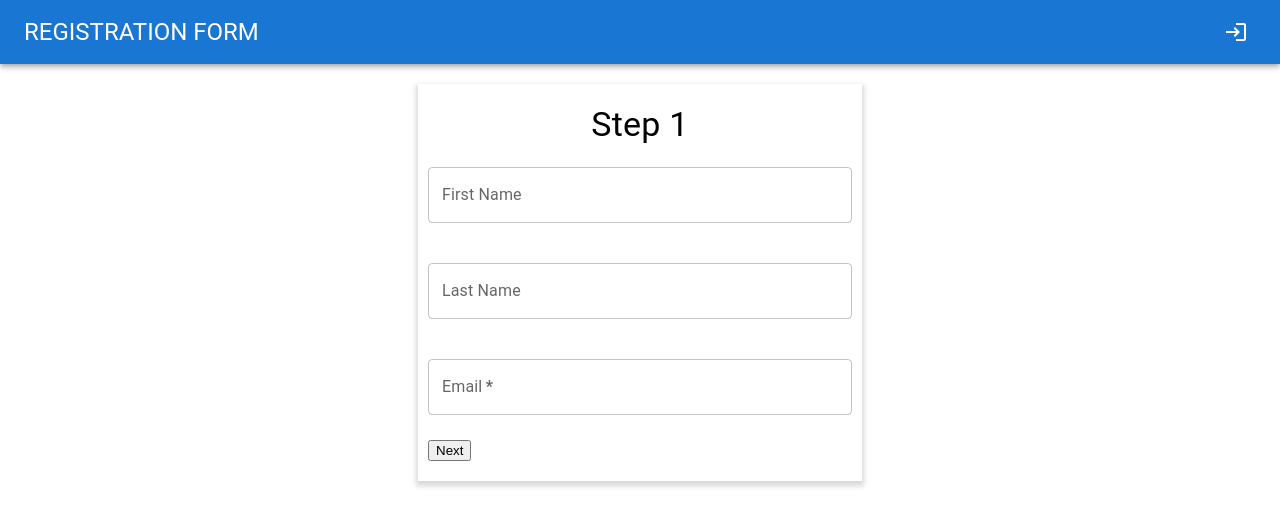
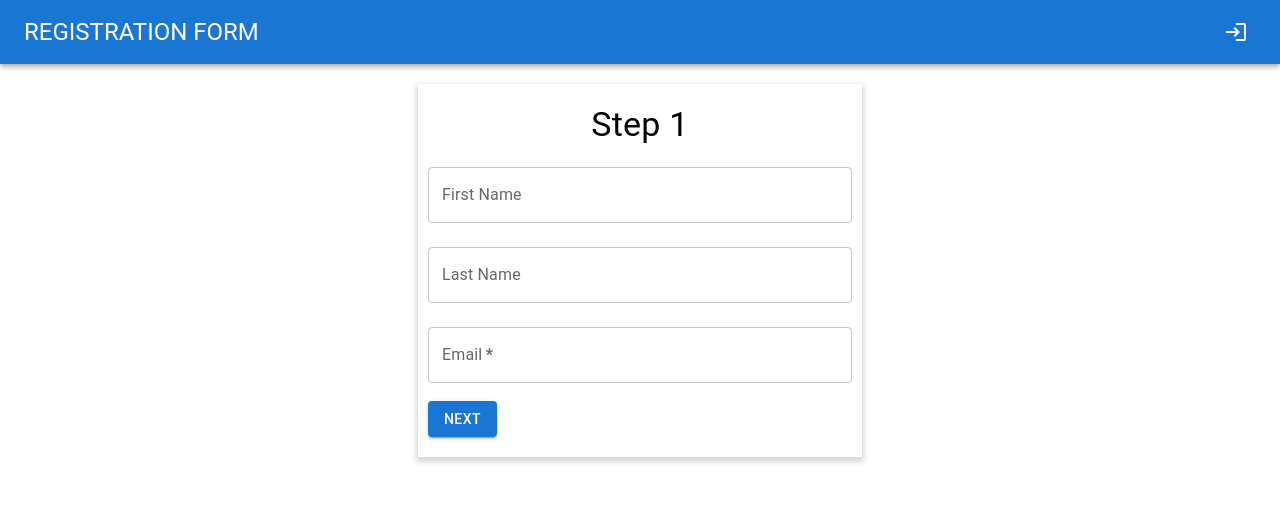
Before and after one commit to Raznaz/ReactHomeWorks, a React (Create React App) app: page / in a window 1280 px wide. Shown: the top 526 px of the page. Built offline with nearby package versions, Linux system fonts and the light colour scheme.

Commit message:
style Step1 button, input, form

```diff
--- /dev/null
+++ b/src/components/PrimaryButton.jsx
@@ -0,0 +1,26 @@
+import { Button } from '@mui/material';
+import { makeStyles } from '@mui/styles';
+import React from 'react';
+
+const useStyles = makeStyles({
+	root: {
+		marginTop: '10px',
+	},
+});
+
+function PrimaryButton({ children, ...props }) {
+	const styles = useStyles();
+	return (
+		<Button
+			className={styles.root}
+			type="submit"
+			variant="contained"
+			color="primary"
+			{...props}
+		>
+			{children}
+		</Button>
+	);
+}
+
+export default PrimaryButton;
--- a/src/components/Step1.jsx
+++ b/src/components/Step1.jsx
@@ -7,6 +7,7 @@ import MainContainer from './MainContainer';
 import { Typography } from '@mui/material';
 import Form from './Form';
 import { Input } from './Input';
+import PrimaryButton from './PrimaryButton';
 
 const schema = yup.object({
 	firstName: yup.string().required(),
@@ -51,7 +52,13 @@ function Step1() {
 					name="firstName"
 					placeholder="name"
 				/>
-				<p>{errors.firstName?.message}</p>
+				<Typography
+					variant="body1"
+					component="span"
+					sx={{ color: 'red', fontSize: '10px' }}
+				>
+					{errors.firstName?.message}
+				</Typography>
 				<Input
 					{...register('lastName')}
 					type="text"
@@ -60,7 +67,13 @@ function Step1() {
 					name="lastName"
 					placeholder="last name"
 				/>
-				<p>{errors.lastName?.message}</p>
+				<Typography
+					variant="body1"
+					component="span"
+					sx={{ color: 'red', fontSize: '10px' }}
+				>
+					{errors.lastName?.message}
+				</Typography>
 				<Input
 					{...register('email')}
 					type="email"
@@ -70,8 +83,14 @@ function Step1() {
 					placeholder="email"
 					required
 				/>
-				<p>{errors.email?.message}</p>
-				<button type="submit">Next</button>
+				<Typography
+					variant="body1"
+					component="div"
+					sx={{ color: 'red', fontSize: '10px' }}
+				>
+					{errors.email?.message}
+				</Typography>
+				<PrimaryButton>Next</PrimaryButton>
 			</Form>
 		</MainContainer>
 	);
```
